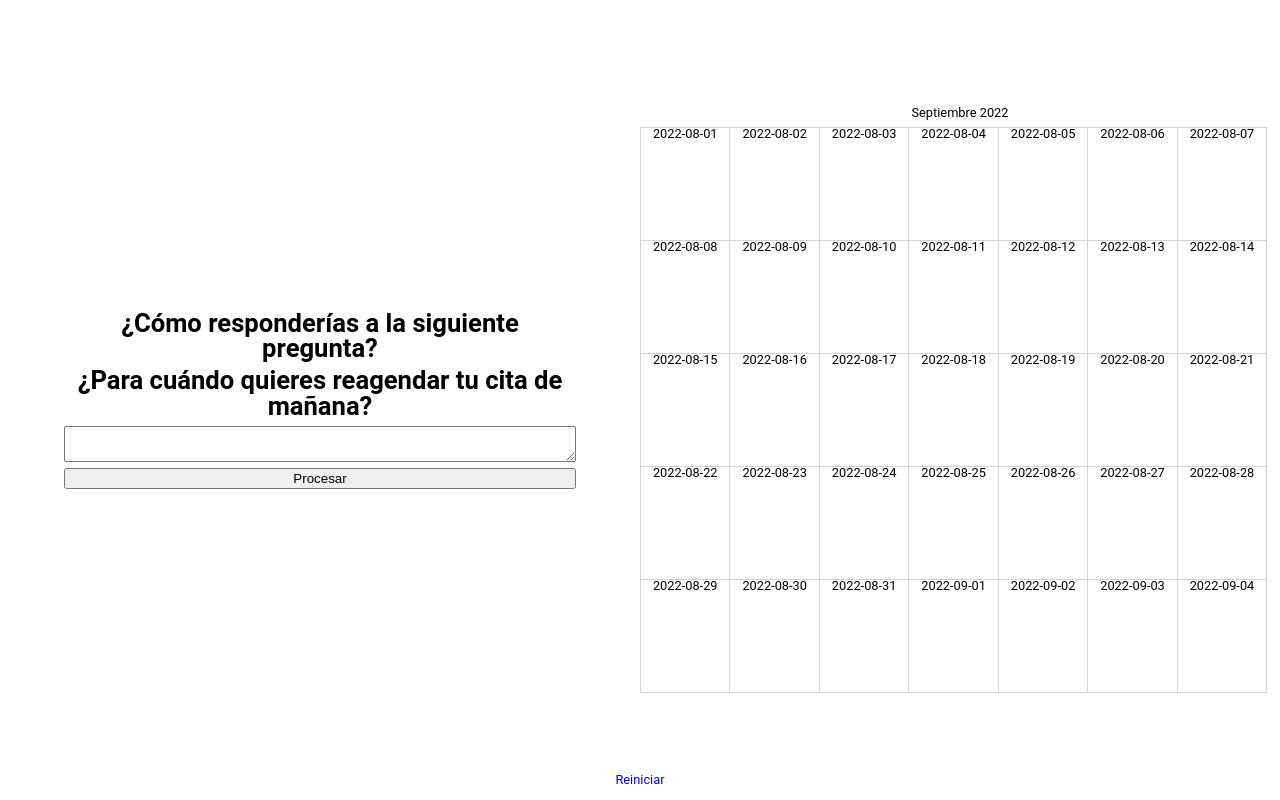
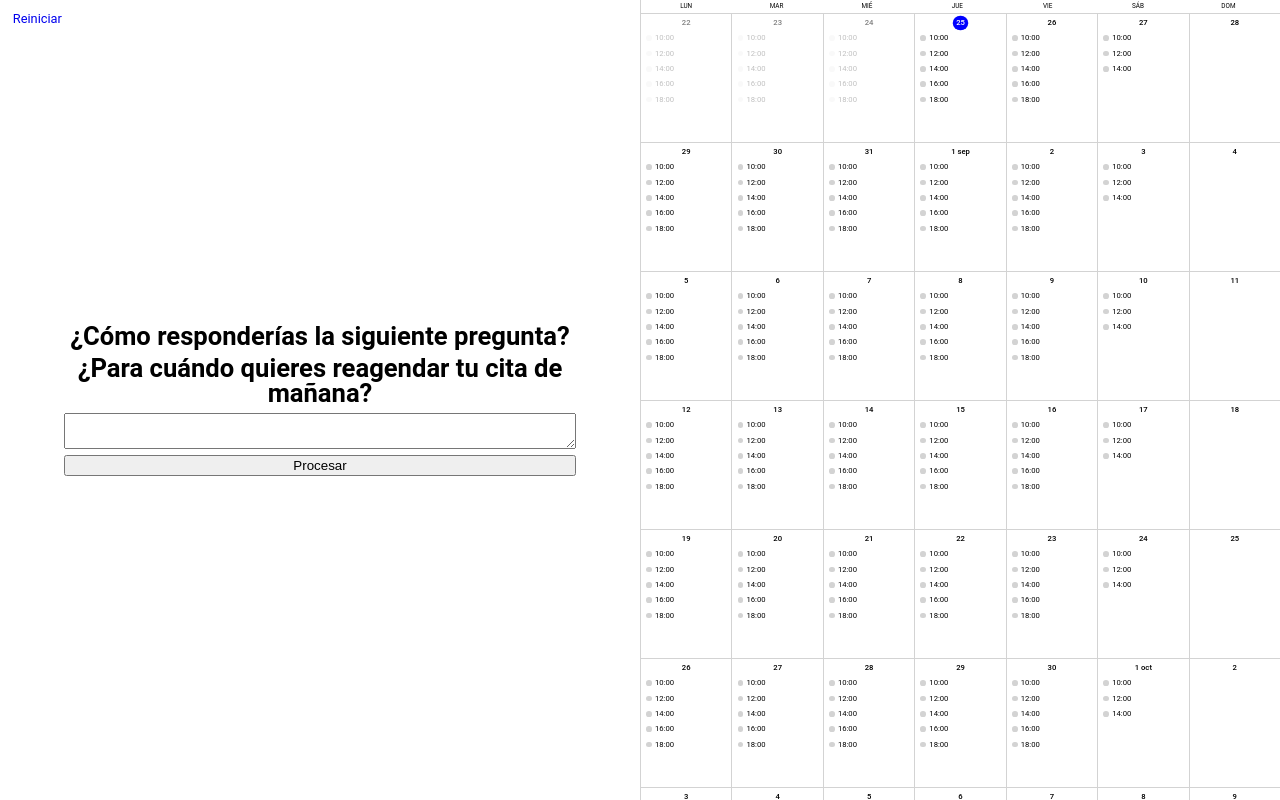
Before and after one commit to ceroai/cero-demo-2022, a React (Create React App) app: page /prueba/reagendamiento in a window 1280 px wide. Built offline with nearby package versions, Linux system fonts and the light colour scheme.

Commit message:
calendario

```diff
--- a/package.json
+++ b/package.json
@@ -11,6 +11,7 @@
     "@types/node": "^16.11.56",
     "@types/react": "^18.0.17",
     "@types/react-dom": "^18.0.6",
+    "classnames": "^2.3.1",
     "date-fns": "^2.29.2",
     "react": "^18.2.0",
     "react-dom": "^18.2.0",
--- a/src/components/Prueba/Prueba.css
+++ b/src/components/Prueba/Prueba.css
@@ -16,7 +16,8 @@
 
 .Prueba__link_reinicio {
   position: absolute;
-  bottom: 1rem;
+  top: 1rem;
+  left: 1rem;
 }
 
 .Prueba__contenedor_resultado {
--- a/src/components/Prueba/Prueba.tsx
+++ b/src/components/Prueba/Prueba.tsx
@@ -6,7 +6,7 @@ const Prueba = ({ titulo, componenteResultado } : { titulo: String, componenteRe
   return (
     <div className="Prueba">
       <div className="Prueba__contenedor_formulario">
-        <p>¿Cómo responderías a la siguiente pregunta?</p>
+        <p>¿Cómo responderías la siguiente pregunta?</p>
         <p>{titulo}</p>
         <textarea />
         <button>Procesar</button>
--- a/src/components/Prueba/Reagendamiento/Reagendamiento.css
+++ b/src/components/Prueba/Reagendamiento/Reagendamiento.css
@@ -1,19 +1,101 @@
 .Reagendamiento {
   display: flex;
   flex-direction: column;
-  gap: .5rem;
+  height: 100vh;
 }
 
 .Reagendamiento__calendario {
   display: grid;
   grid-template-columns: repeat(7, 1fr);
-  margin-right: 1rem;
   background-color: var(--color-bordes);
-  border: 1px solid var(--color-bordes);
+  border-left: 1px solid var(--color-bordes);
   gap: 1px;
+  flex: 1;
+  max-height: 100vh;
+  overflow-x: visible;
+  overflow-y: scroll;
+  scrollbar-width: .5rem;
+  scrollbar-color: blue lightgray;
+}
+
+.Reagendamiento__calendario::-webkit-scrollbar {
+  width: .5rem;
+  background-color: lightgray;
+}
+
+.Reagendamiento__calendario::-webkit-scrollbar-thumb {
+  border-radius: .15rem;
+  background-color: blue;
+}
+
+.Reagendamiento__contenedor_titulos_dias {
+  grid-column: span 7;
+  display: grid;
+  grid-template: 1fr / repeat(7, 1fr);
+  background-color: var(--color-fondo-claro);
+  position: sticky;
+  top: 0;
+  z-index: 2;
+  border-bottom: 1px solid var(--color-bordes);
+  border-left: 1px solid var(--color-bordes);
+  padding-right: .5rem;
 }
 
 .Reagendamiento__celda_calendario {
-  height: 14vh;
   background-color: var(--color-fondo-claro);
+  display: flex;
+  flex-direction: column;
+  align-items: center;
+  padding: .4rem;
+  gap: .6rem;
+  position: relative;
+  height: 10rem;
 }
+
+.Reagendamiento__celda_calendario--pasado div {
+  opacity: .5;
+}
+
+.Reagendamiento__dia {
+  font-size: .5rem;
+  text-transform: uppercase;
+  text-align: center;
+  padding: .25rem 0;
+}
+
+.Reagendamiento__fecha {
+  font-size: .6rem;
+  font-weight: 500;
+}
+
+.Reagendamiento__fecha--hoy {
+  border-radius: 50%;
+  box-shadow: 0 0 0 .25rem blue;
+  background-color: blue;
+  color: var(--color-texto-claro);
+  min-width: .5rem;
+  min-height: .5rem;
+}
+
+.Reagendamiento__contenedor_horas {
+  display: flex;
+  flex-direction: column;
+  gap: .6rem;
+  width: 100%;
+}
+
+.Reagendamiento__hora {
+  font-size: .6rem;
+  align-self: flex-start;
+  width: 100%;
+  display: flex;
+  align-items: center;
+  gap: .25rem;
+}
+
+.Reagendamiento__circulito {
+  width: .45rem;
+  height: .45rem;
+  border-radius: 50%;
+  background-color: lightgray;
+}
--- a/src/components/Prueba/Reagendamiento/Reagendamiento.tsx
+++ b/src/components/Prueba/Reagendamiento/Reagendamiento.tsx
@@ -1,13 +1,58 @@
-import { endOfWeek, format, isSameDay, startOfMonth, startOfWeek } from 'date-fns'
+import classNames from 'classnames'
+import { addMonths, endOfDay, endOfWeek, format, getDate, getDay, isPast, isSameDay, isToday, startOfWeek } from 'date-fns'
 import { addDays, endOfMonth } from 'date-fns/esm'
 import { useMemo } from 'react'
 import './Reagendamiento.css'
 
+const horas = {
+  0: [],
+  1: [
+    '10:00',
+    '12:00',
+    '14:00',
+    '16:00',
+    '18:00',
+  ],
+  2: [
+    '10:00',
+    '12:00',
+    '14:00',
+    '16:00',
+    '18:00',
+  ],
+  3: [
+    '10:00',
+    '12:00',
+    '14:00',
+    '16:00',
+    '18:00',
+  ],
+  4: [
+    '10:00',
+    '12:00',
+    '14:00',
+    '16:00',
+    '18:00',
+  ],
+  5: [
+    '10:00',
+    '12:00',
+    '14:00',
+    '16:00',
+    '18:00',
+  ],
+  6: [
+    '10:00',
+    '12:00',
+    '14:00',
+  ]
+}
+
 const Reagendamiento = () => {
 
   const fechas = useMemo(() => {
-    const fin = addDays(endOfWeek(endOfMonth(Date.now())), 1)
-    let fecha = startOfWeek(startOfMonth(Date.now()))
+    const fin = addDays(endOfWeek(endOfMonth(addMonths(Date.now(), 13))), 1)
+    let fecha = startOfWeek(Date.now())
     const fechas = []
     while (!isSameDay(fecha, fin)) {
       fechas.push(fecha)
@@ -18,14 +63,43 @@ const Reagendamiento = () => {
 
   return (
     <div className="Reagendamiento">
-      <h1>Septiembre 2022</h1>
+      <div className="Reagendamiento__contenedor_titulos_dias">
+        <div className="Reagendamiento__dia">Lun</div>
+        <div className="Reagendamiento__dia">Mar</div>
+        <div className="Reagendamiento__dia">Mié</div>
+        <div className="Reagendamiento__dia">Jue</div>
+        <div className="Reagendamiento__dia">Vie</div>
+        <div className="Reagendamiento__dia">Sáb</div>
+        <div className="Reagendamiento__dia">Dom</div>
+      </div>
       <div className="Reagendamiento__calendario">
         {fechas.map((fecha, i) => (
           <div
             key={`celda-calendario-${i}`}
-            className="Reagendamiento__celda_calendario"
+            className={classNames({
+              "Reagendamiento__celda_calendario": true,
+              "Reagendamiento__celda_calendario--pasado": isPast(endOfDay(fecha))
+            })}
           >
-            {format(fecha, 'yyyy-MM-dd')}
+            <div
+              className={classNames({
+                "Reagendamiento__fecha": true,
+                "Reagendamiento__fecha--hoy": isToday(fecha),
+              })}
+            >
+            {format(fecha, getDate(fecha) === 1 && !isToday(fecha) ? 'd MMM' : 'd')}
+            </div>
+            <div className="Reagendamiento__contenedor_horas">
+              {horas[getDay(fecha)].map((hora, j) => (
+                <div
+                  className="Reagendamiento__hora"
+                  key={`hora-${i}-${j}`}
+                >
+                  <div className="Reagendamiento__circulito"/>
+                  {hora}
+                </div>
+              ))}
+            </div>
           </div>
         ))}
       </div>
--- a/src/index.css
+++ b/src/index.css
@@ -25,6 +25,14 @@ a {
 
 @font-face {
   font-family: 'Roboto';
+  src: url('assets/fonts/Roboto-Medium.ttf') format('ttf');
+  font-weight: 500;
+  font-style: normal;
+  font-display: swap;
+}
+
+@font-face {
+  font-family: 'Roboto';
   src: url('assets/fonts/Roboto-Bold.ttf') format('ttf');
   font-weight: bold;
   font-style: normal;
```
Also changed, not shown: src/assets/fonts/Roboto-Medium.ttf (added), 1 other file (tests, documents, lock files or other folders).
